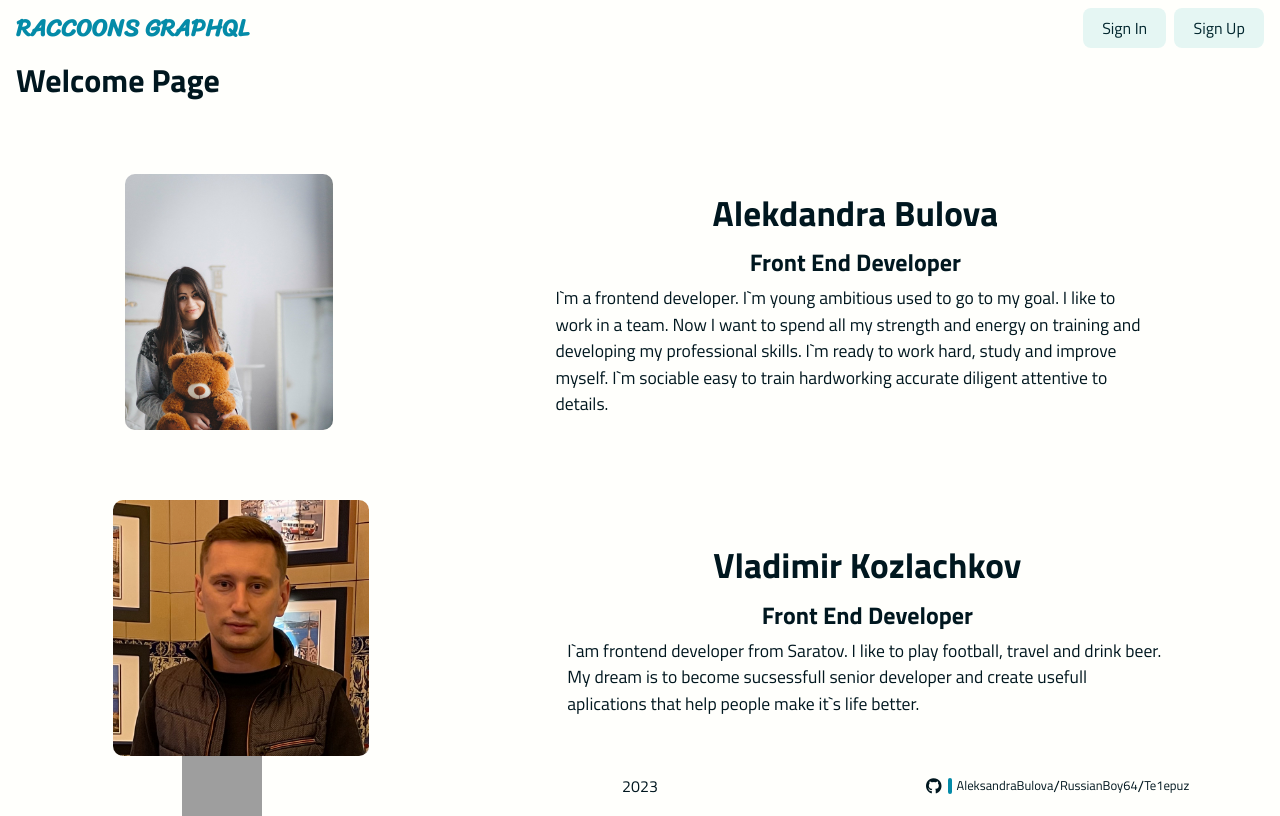
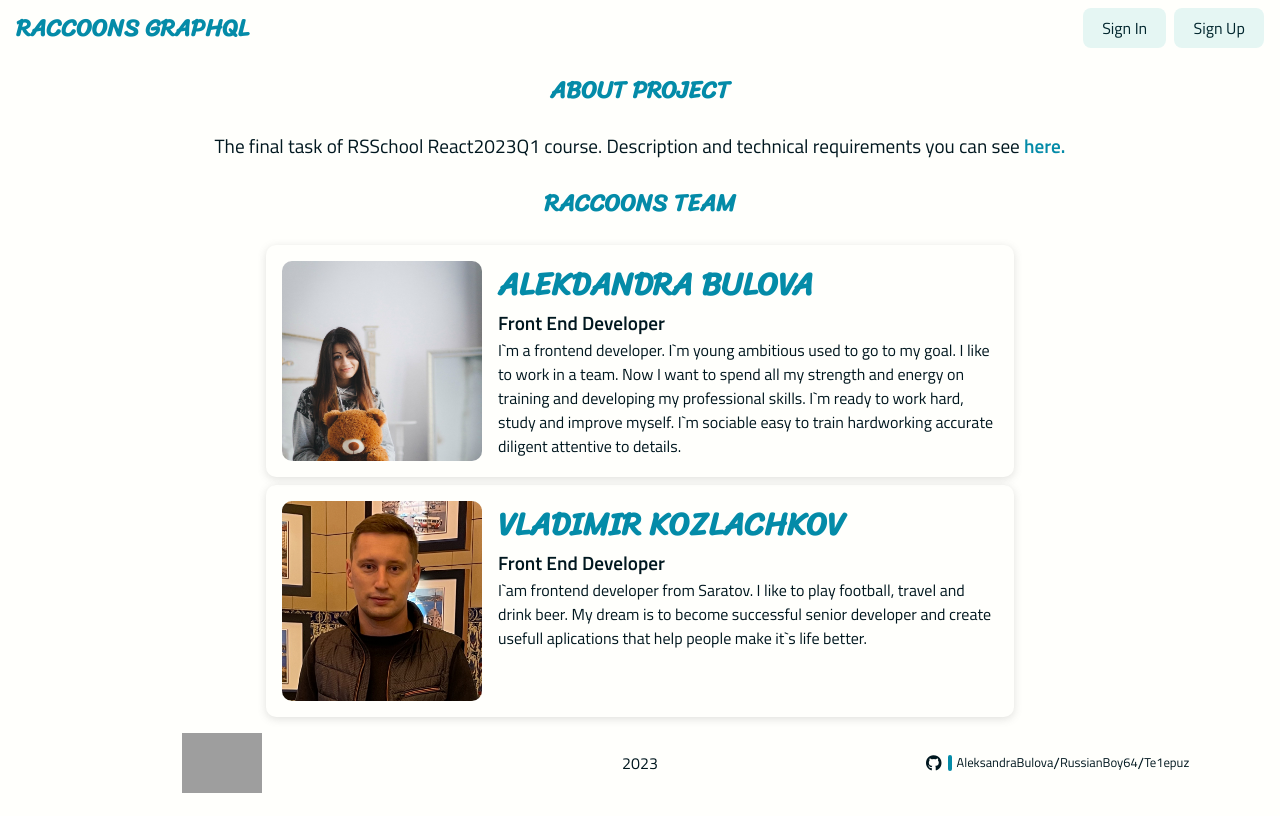
Before and after one commit to RussianBoy64/graphiql-app, a React (Vite) app: page / in a window 1280 px wide. Built offline with nearby package versions, Linux system fonts and the light colour scheme; grey boxes are pictures that could not be loaded.

Commit message:
feat: MainPage styles

```diff
--- a/src/Pages/WelcomePage/index.tsx
+++ b/src/Pages/WelcomePage/index.tsx
@@ -1,10 +1,23 @@
 import { AboutStudent } from "@components/index";
 import { aboutStudent } from "../../utils/aboutStudents";
 
+import styles from "./styles.module.scss";
+
 export const WelcomePage = () => {
   return (
-    <>
-      <h1>Welcome Page</h1>
+    <section className={styles.mainPage}>
+      <h3 className={styles.title}>About project</h3>
+      <p className={styles.about}>
+        The final task of RSSchool React2023Q1 course. Description and technical
+        requirements you can see{" "}
+        <a
+          className={styles.link}
+          href="https://github.com/rolling-scopes-school/tasks/blob/master/react/modules/graphiql.md"
+        >
+          here.
+        </a>
+      </p>
+      <h1 className={styles.title}>Raccoons team</h1>
       {aboutStudent.map((student, index) => {
         return (
           <AboutStudent
@@ -16,6 +29,6 @@ export const WelcomePage = () => {
           />
         );
       })}
-    </>
+    </section>
   );
 };
--- /dev/null
+++ b/src/Pages/WelcomePage/styles.module.scss
@@ -0,0 +1,39 @@
+@import "@styles/colors";
+@import "@styles/templates";
+
+.mainPage {
+  display: flex;
+  align-items: center;
+  flex-direction: column;
+  gap: 0.5rem;
+}
+
+.title {
+  margin: 1rem 0;
+  @include textSecondary(1.5rem);
+  text-align: center;
+  text-transform: uppercase;
+  color: $accent-dark;
+}
+
+.about {
+  text-align: center;
+  font-size: 1.2rem;
+  font-weight: 500;
+}
+
+.link {
+  color: $accent-dark;
+  font-weight: 600;
+  @include transition;
+  cursor: pointer;
+
+  &:hover {
+    color: $accent-light;
+    text-decoration: underline;
+  }
+
+  &:active {
+    color: $primary-dark;
+  }
+}
--- a/src/components/AboutStudent/index.tsx
+++ b/src/components/AboutStudent/index.tsx
@@ -8,20 +8,15 @@ interface IProps {
   decription: string;
 }
 
-export const AboutStudent: FC<IProps> = ({
-  name,
-  profession,
-  photo,
-  decription,
-}) => {
+export const AboutStudent: FC<IProps> = ({ name, profession, photo, decription }) => {
   return (
-    <section className={styles.wrapper_section}>
-      <img className={styles.images} src={photo} alt="Photo" />
+    <div className={styles.wrapper_section}>
+      <img className={styles.image} src={photo} alt="Photo" />
       <div className={styles.wrapper_text}>
-        <h1 className={styles.name}>{name}</h1>
+        <h2 className={styles.name}>{name}</h2>
         <h3 className={styles.profession}>{profession}</h3>
         <p className={styles.decription}>{decription}</p>
       </div>
-    </section>
+    </div>
   );
 };
--- a/src/components/AboutStudent/style.module.scss
+++ b/src/components/AboutStudent/style.module.scss
@@ -1,32 +1,61 @@
-.images {
-  height: 20vw;
+@import "@styles/colors";
+@import "@styles/templates";
+
+.image {
+  width: 200px;
+  height: 200px;
+  min-width: 200px;
+  object-fit: cover;
   border-radius: 10px;
 }
 
 .wrapper_section {
   display: flex;
-  align-items: center;
-  justify-content: space-around;
-  gap: 5px;
-  padding-top: 70px;
+  justify-content: space-between;
+  gap: 1rem;
+  padding: 1rem;
+  @include shadow;
+  border-radius: 10px;
 }
 
 .wrapper_text {
   display: flex;
   flex-direction: column;
-  align-items: center;
-  gap: 5px;
 }
 
 .name {
-  font-size: 2.2em;
+  @include textSecondary(2rem);
+  color: $accent-dark;
 }
 
 .profession {
-  font-size: 1.5em;
+  font-size: 1.2em;
+  font-weight: 600;
 }
 
 .decription {
-  font-size: 1.1em;
-  max-width: 600px;
+  font-size: 1em;
+  max-width: 500px;
 }
+
+@media (max-width: 700px) {
+  .name {
+    font-size: 1.5rem;
+  }
+
+  .profession {
+    font-size: 1em;
+  }
+}
+
+@media (max-width: 550px) {
+  .wrapper_section {
+    flex-direction: column;
+    align-items: center;
+  }
+
+  .wrapper_text {
+    align-items: center;
+    text-align: center;
+  }
+}
--- a/src/components/Footer/styles.module.scss
+++ b/src/components/Footer/styles.module.scss
@@ -1,7 +1,8 @@
 @import "@styles/colors";
 
 footer {
-  height: 60px;
+  min-height: 60px;
+  padding: 1rem 0;
 }
 
 .authorInfo {
@@ -80,7 +81,6 @@ footer {
   .authorInfo {
     display: grid;
     grid-template-columns: 1fr;
-    padding: 1rem 0;
   }
 }
 
--- a/src/components/Header/styles.module.scss
+++ b/src/components/Header/styles.module.scss
@@ -23,6 +23,3 @@
   box-shadow: rgba(50, 50, 93, 0.25) 0px 0px 12px -2px,
     rgba(0, 0, 0, 0.3) 0px 0px 7px -3px;
 }
-
-@media (max-width: 500px) {
-}
--- a/src/styles/_templates.scss
+++ b/src/styles/_templates.scss
@@ -7,3 +7,7 @@
   font-size: $fontSize;
   text-transform: uppercase;
 }
+
+@mixin shadow {
+  box-shadow: rgba(99, 99, 99, 0.2) 0px 2px 8px 0px;
+}
--- a/src/utils/aboutStudents.ts
+++ b/src/utils/aboutStudents.ts
@@ -16,6 +16,6 @@ export const aboutStudent = [
     name: "Vladimir Kozlachkov",
     profession: "Front End Developer",
     photo: PhotoVladimir,
-    decription: `I\`am frontend developer from Saratov. I like to play football, travel and drink beer. My dream is to become sucsessfull senior developer and create usefull aplications that help people make it\`s life better.`,
+    decription: `I\`am frontend developer from Saratov. I like to play football, travel and drink beer. My dream is to become successful senior developer and create usefull aplications that help people make it\`s life better.`,
   },
 ];
```
